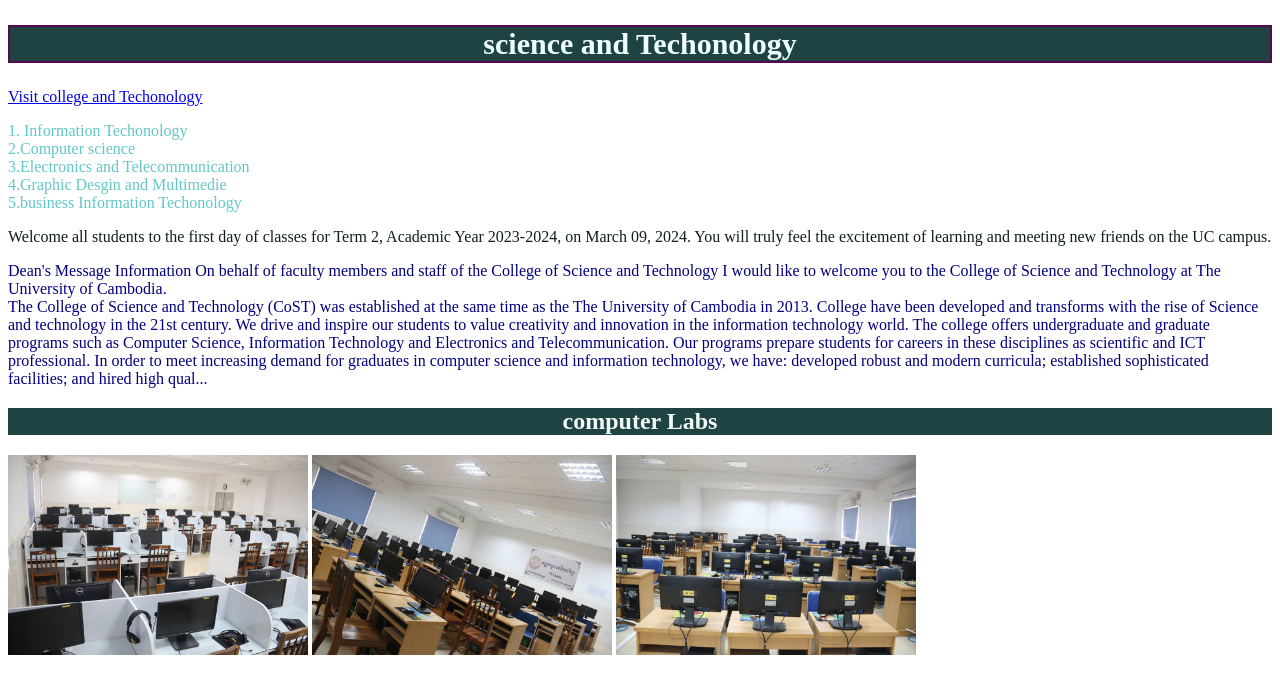
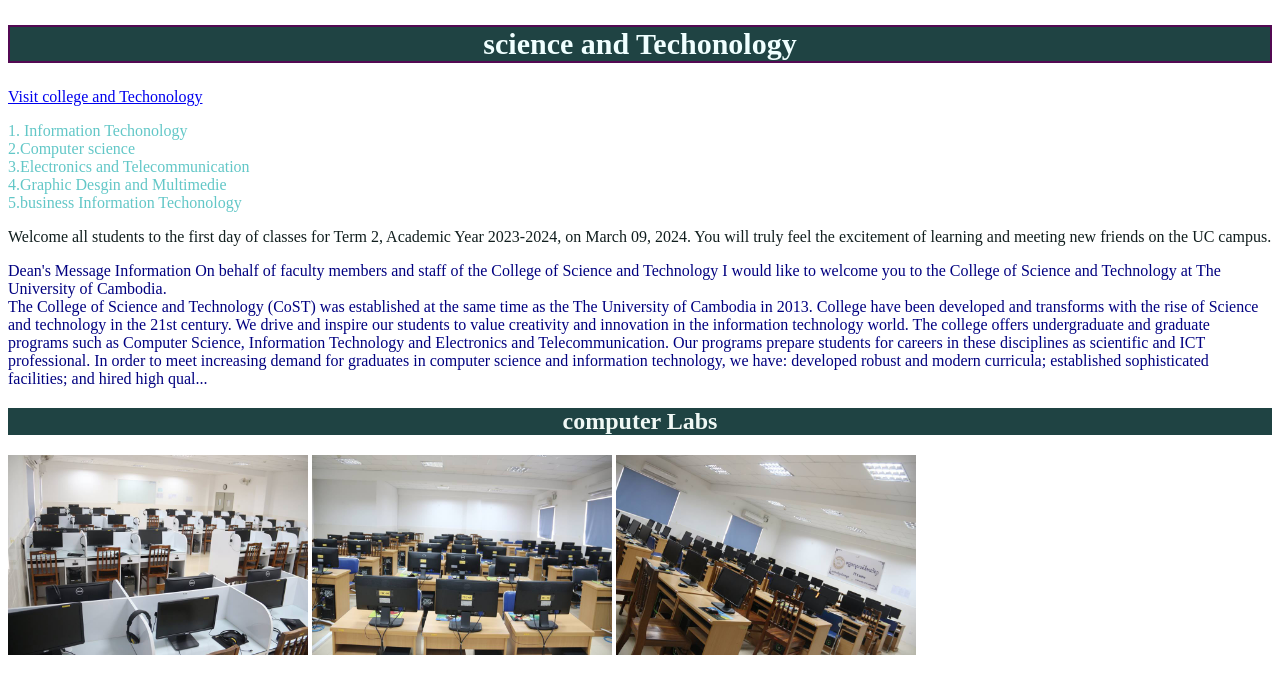
Before and after one commit to Cheasanna/cheasanna, a plain HTML site: page index.html in a window 1280 px wide. Drawn offline with Linux system fonts and the light colour scheme; files whose address does not match are found by name.

Commit message:
Add files via upload

```diff
--- a/index.html
+++ b/index.html
@@ -20,9 +20,9 @@ Welcome all students to the first day of classes for Term 2, Academic Year 2023-
     </p>
         </p>
 <h2 style="color: rgb(240, 248, 245); background-color: rgb(31, 67, 67); border: 2px solid rgb(240, 248, 245) font-size: 30px; text-align: center; font-family: Agency FB;">computer Labs</h2>
-<img src="C:\Users\ASUS ROG STRIX G18\Downloads\Telegram Desktop\photo_2024-03-21_19-11-55.jpg" width="300" height="200">
-<img src="C:\Users\ASUS ROG STRIX G18\Downloads\Telegram Desktop\photo_2024-03-21_19-11-51.jpg" width="300" height="200">
-<img src="C:\Users\ASUS ROG STRIX G18\Downloads\Telegram Desktop\photo_2024-03-21_19-11-46.jpg" width="300" height="200">
+<img src="photo_2024-03-21_19-11-55.jpg" width="300" height="200">
+<img src="photo_2024-03-21_19-11-46.jpg" width="300" height="200">
+<img src="photo_2024-03-21_19-11-51.jpg" width="300" height="200">
 
     </body>
 </html>
```
